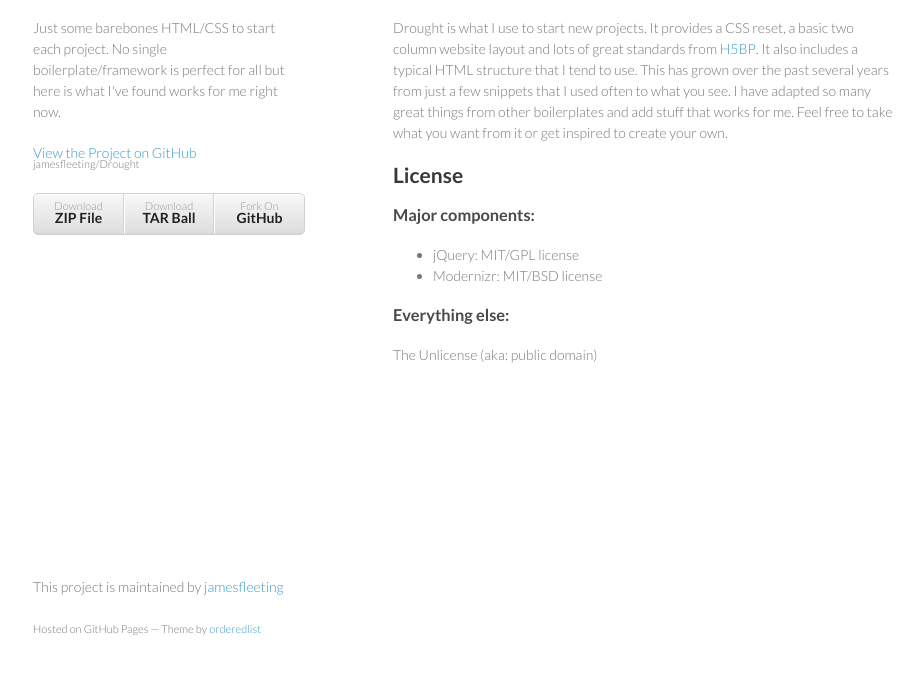
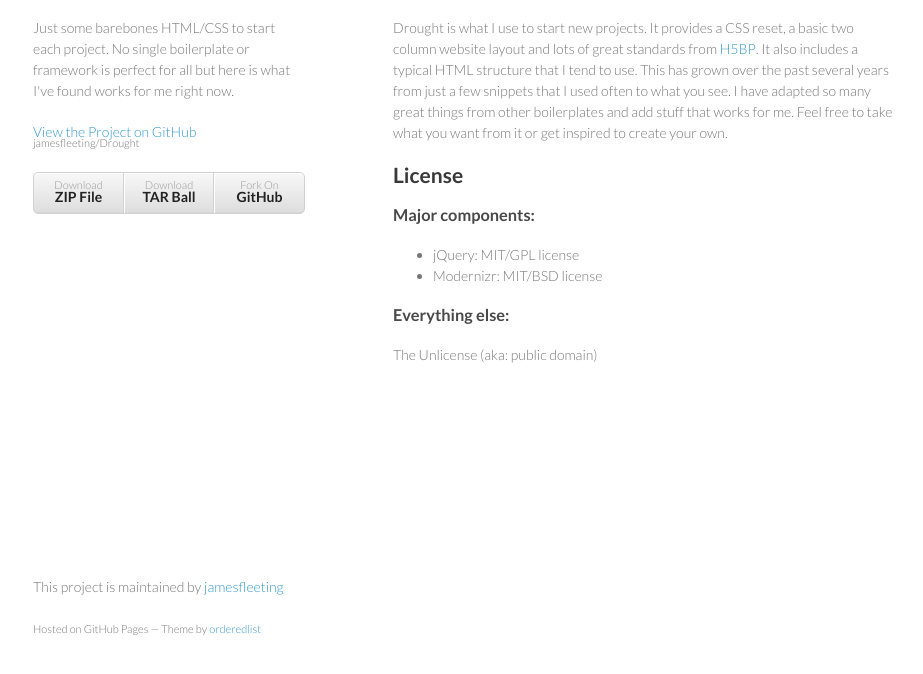
Before and after one commit to fleeting/Drought, a plain HTML site: page index.html in a window 1280 px wide. Shown: the part 92-766 px from the top of the page, without its empty margins (177-1100 px from the left). Drawn offline with Linux system fonts and the light colour scheme.

Commit message:
Updated short description.

```diff
--- a/index.html
+++ b/index.html
@@ -16,7 +16,7 @@
     <div class="wrapper">
       <header>
         <h1>Drought</h1>
-        <p>Just some barebones HTML/CSS to start each project. No single boilerplate/framework is perfect for all but here is what I've found works for me right now.</p>
+        <p>Just some barebones HTML/CSS to start each project. No single boilerplate or framework is perfect for all but here is what I've found works for me right now.</p>
         <p class="view"><a href="https://github.com/jamesfleeting/Drought">View the Project on GitHub <small>jamesfleeting/Drought</small></a></p>
         <ul>
           <li><a href="https://github.com/jamesfleeting/Drought/zipball/master">Download <strong>ZIP File</strong></a></li>
```
